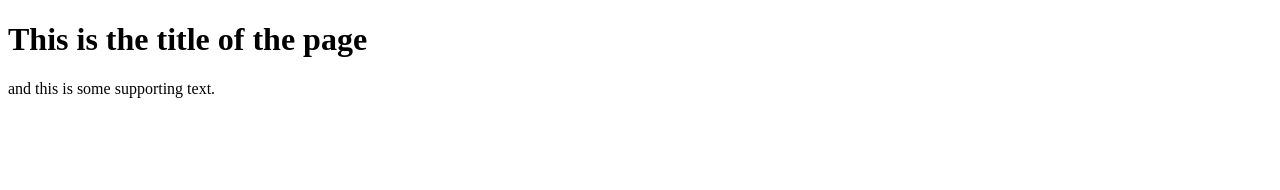
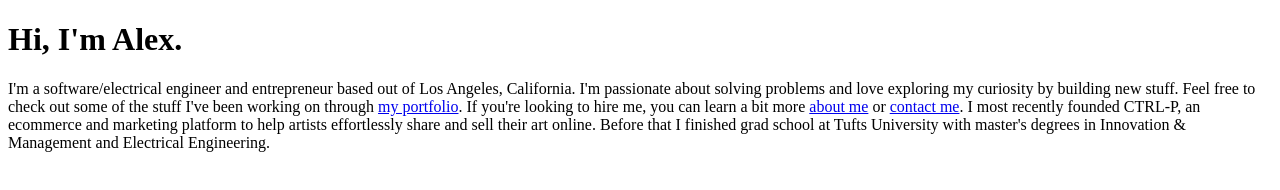
Before and after one commit to achristenson/achristenson.github.io, a plain HTML site: page index.html in a window 1280 px wide. Drawn offline with Linux system fonts and the light colour scheme.

Commit message:
Updating the biography/description

```diff
--- a/index.html
+++ b/index.html
@@ -2,10 +2,17 @@
 <html>
   <head>
     <meta charset='utf-8'>
-    <title>My website</title>
+    <title>Alex Christenson's Personal Website</title>
   </head>
   <body>
-    <h1>This is the title of the page</h1>
-    <p>and this is some supporting text.</p>
+    <h1>Hi, I'm Alex.</h1>
+    <p>
+      I'm a software/electrical engineer and entrepreneur based out of Los Angeles, California. I'm passionate about solving problems and
+      love exploring my curiosity by building new stuff. Feel free to check out some of the stuff I've been working on through
+      <a href="#">my portfolio</a>. If you're looking to hire me, you can learn a bit more <a href="#">about me</a> or
+      <a href="#">contact me</a>. I most recently founded CTRL-P, an ecommerce and marketing platform to help artists effortlessly share
+      and sell their art online. Before that I finished grad school at Tufts University with master's degrees in Innovation & Management
+      and Electrical Engineering.
+    </p>
   </body>
 </html>
```
